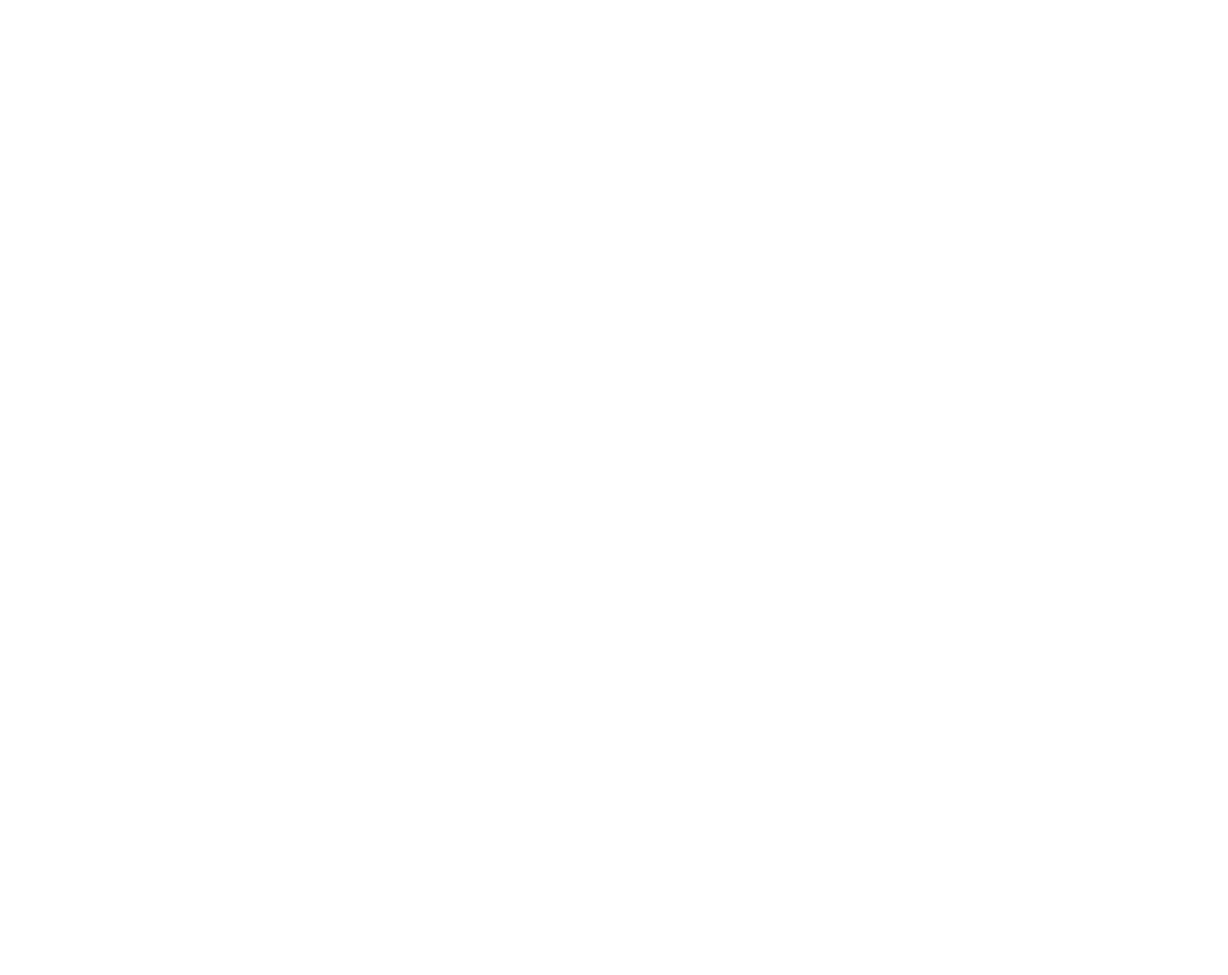
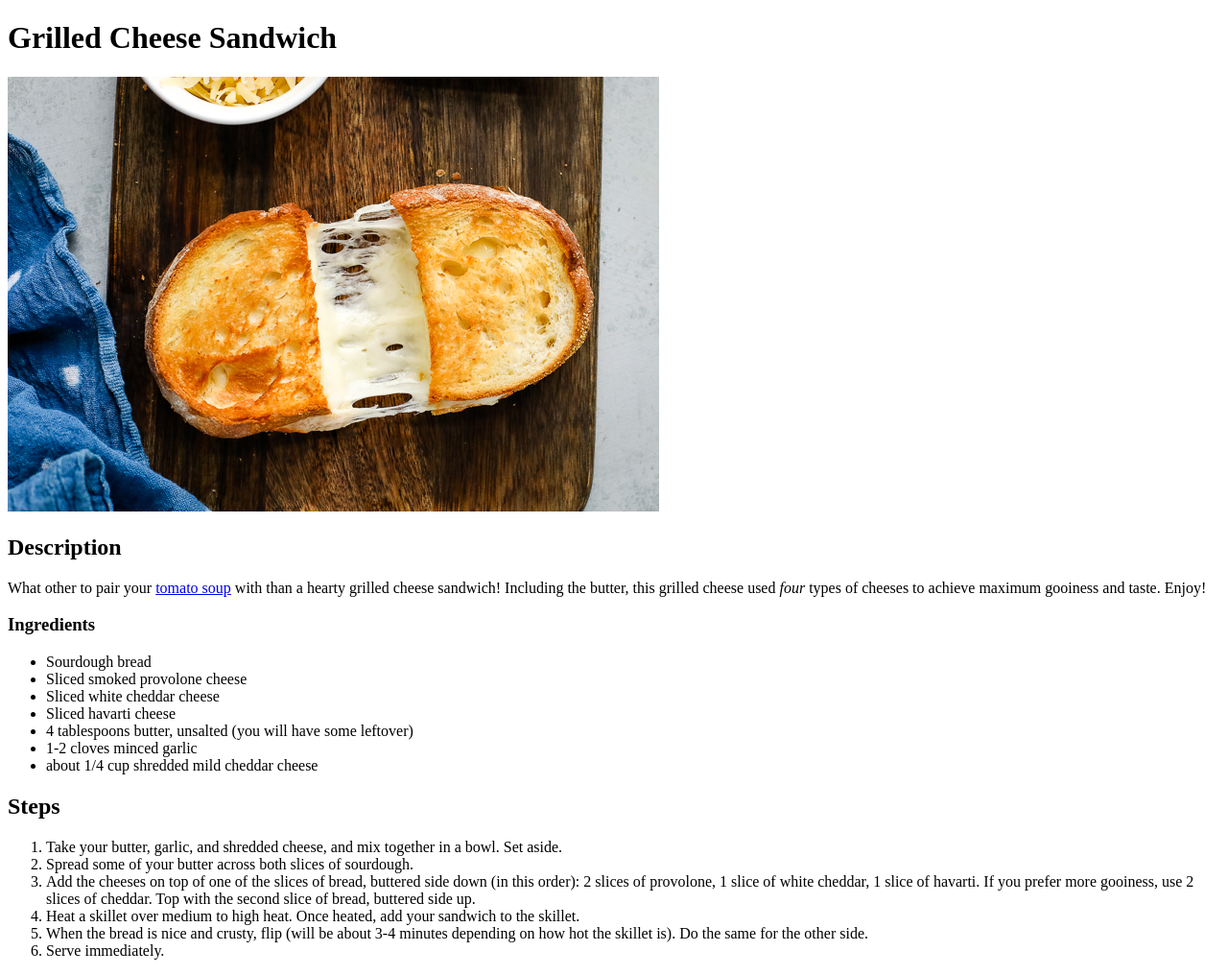
Before and after one commit to nbaker2/odin-recipes, a plain HTML site: page recipes/grilled-cheese.html in a window 1280 px wide. Shown: the whole page at 96% size. Before the commit the page ends 800 px from the top, so only its background shows below. Drawn offline with Linux system fonts and the light colour scheme.

Commit message:
Add grilled cheese recipe
Created a grilled cheese recipe and added a link to the page to
index.html. Additionally added a photo to images folder and recorded
recipe steps in the appropriate page.

```diff
--- a/recipes/grilled-cheese.html
+++ b/recipes/grilled-cheese.html
@@ -0,0 +1,41 @@
+<!DOCTYPE html>
+<html lang="en">
+<head>
+  <meta charset="UTF-8">
+
+  <title>Grilled Cheese</title>
+</head>
+<body>
+  <h1>Grilled Cheese Sandwich</h1>
+  <p>
+    <img src="../images/cheese.jpg" alt="">
+  </p>
+  <p>
+    <h2>Description</h2>
+    What other to pair your <a href="./roasted-red-pepper.html">tomato soup</a> with than a hearty grilled cheese sandwich! Including the butter, this grilled cheese used <em>four</em> types of cheeses to achieve maximum gooiness and taste. Enjoy!
+  </p>
+  <p>
+    <h3>Ingredients</h3>
+    <ul>
+      <li>Sourdough bread</li>
+      <li>Sliced smoked provolone cheese</li>
+      <li>Sliced white cheddar cheese</li>
+      <li>Sliced havarti cheese</li>
+      <li>4 tablespoons butter, unsalted (you will have some leftover)</li>
+      <li>1-2 cloves minced garlic</li>
+      <li>about 1/4 cup shredded mild cheddar cheese</li>
+    </ul>
+  </p>
+  <p>
+    <h2>Steps</h2>
+    <ol>
+      <li>Take your butter, garlic, and shredded cheese, and mix together in a bowl. Set aside.</li>
+      <li>Spread some of your butter across both slices of sourdough.</li>
+      <li>Add the cheeses on top of one of the slices of bread, buttered side down (in this order): 2 slices of provolone, 1 slice of white cheddar, 1 slice of havarti. If you prefer more gooiness, use 2 slices of cheddar. Top with the second slice of bread, buttered side up.</li>
+      <li>Heat a skillet over medium to high heat. Once heated, add your sandwich to the skillet.</li>
+      <li>When the bread is nice and crusty, flip (will be about 3-4 minutes depending on how hot the skillet is). Do the same for the other side.</li>
+      <li>Serve immediately.</li>
+    </ol>
+  </p>
+</body>
+</html>
```
Also changed, not shown: index.html (+4 -1 lines), images/cheese.jpg (added).
